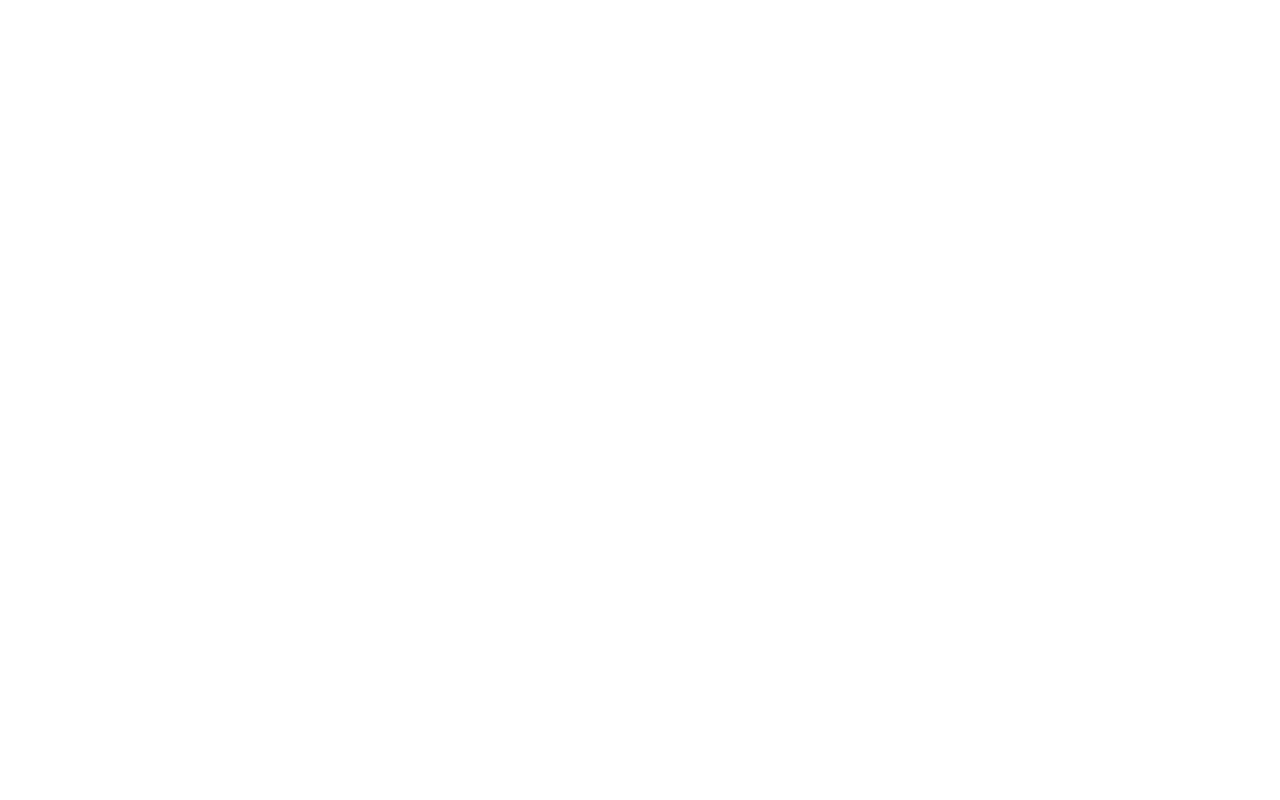
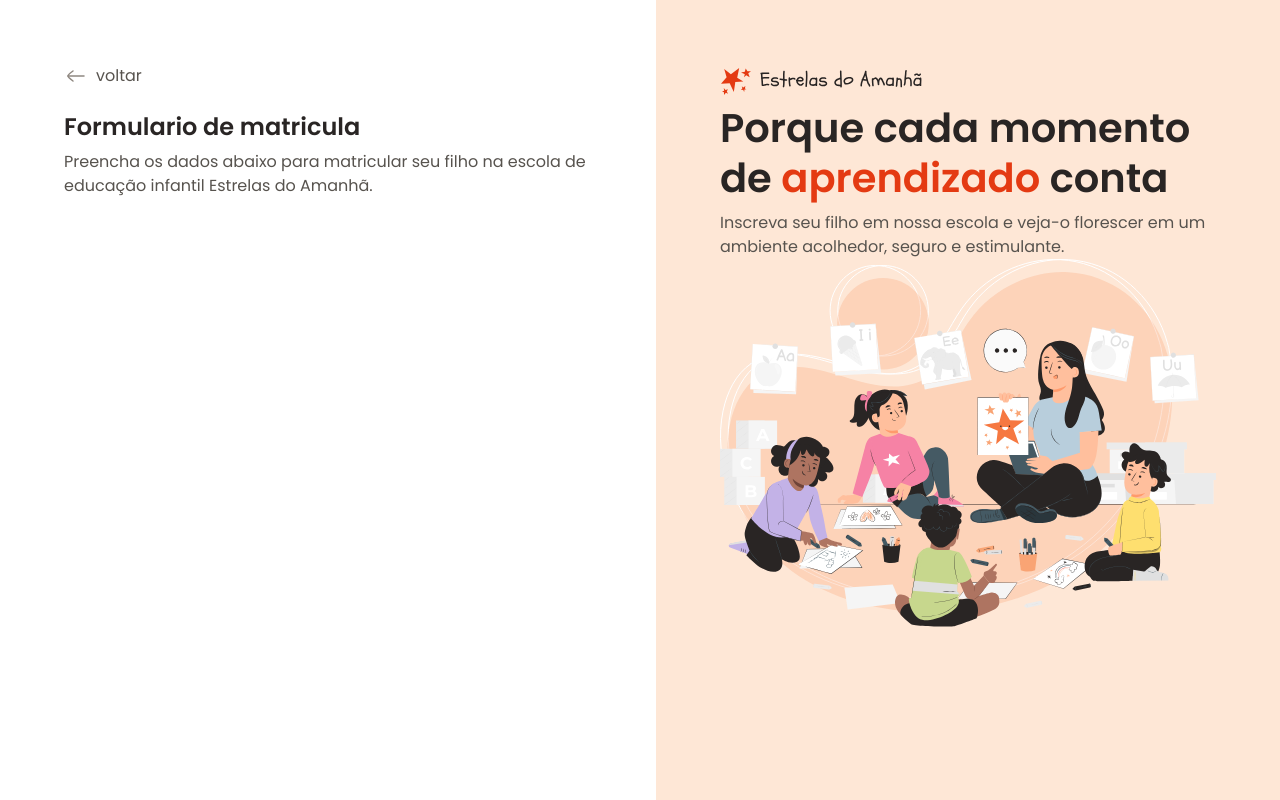
Before and after one commit to lilkirito22/Formulario-de-matricula, a plain HTML site: page index.html in a window 1280 px wide. Drawn offline with Linux system fonts and the light colour scheme.

Commit message:
Add global CSS styles and update page title

```diff
--- a/index.html
+++ b/index.html
@@ -11,5 +11,30 @@
 </head>
 <body>
 
+  <div id="app">
+    <main>
+      <div class="main-container">
+        <div class="back">
+          <img src="assets/icons/arrow-left-02.svg" alt="">
+          <span>voltar </span>
+        </div>
+
+        <h1>Formulario de matricula</h1>
+        <p>Preencha os dados abaixo para matricular seu filho na escola de educação infantil Estrelas do Amanhã.</p>
+      </div>
+    </main>
+
+    <aside>
+      <div class="aside-container">
+        <header>
+          <img src="assets/logo.svg" alt="">
+          <h2>Porque cada momento de <span>aprendizado</span> conta</h2>
+          <p>Inscreva seu filho em nossa escola e veja-o florescer em um ambiente acolhedor, seguro e estimulante.</p>
+          <img src="assets/Illustration.svg" alt="">
+        </header>
+      </div>
+    </aside>
+  </div>
+
 </body>
 </html>
--- a/styles/global.css
+++ b/styles/global.css
@@ -1,3 +1,10 @@
+*{
+  margin: 0;
+  padding: 0;
+  box-sizing: border-box;
+}
+
+
 :root {
   --text-primary: #292524;
   --text-secondary: #57534e;
@@ -15,3 +22,20 @@
   --text: 400 1rem/1.5 var(--font-family);
   --text-sm: 400 0.875/1.4 var(--font-family);
 }
+
+body{
+  overflow: hidden;
+
+  font:var(--text);
+  color: var(--text-secondary)
+
+}
+
+h1,h2{
+  color: var(--text-primary);
+}
+
+img{
+  max-width: 100%;
+  height: auto;
+}
--- a/styles/index.css
+++ b/styles/index.css
@@ -1 +1,2 @@
 @import url(global.css);
+@import url(layout.css);
--- /dev/null
+++ b/styles/layout.css
@@ -0,0 +1,53 @@
+#app{
+  display: grid;
+  grid-template-columns: 51.25% 48.75%;
+
+  height: 100vh;
+  overflow: hidden;
+}
+
+main{
+  overflow: auto;
+  padding: 4rem;
+
+ & .main-container{
+    max-width: 33rem;
+    margin-left: auto;
+
+  }
+
+  & .back{
+    display: flex;
+    align-items: center;
+    gap: .5rem;
+    margin-bottom: 1.5rem;
+
+  }
+  & h1{
+    font: 600 1.5rem/1.25 var(--font-family);
+    margin-bottom: .5rem;
+  }
+}
+
+aside{
+  background-color: var(--surface-secondary);
+  padding: 4rem;
+
+  & .aside-container{
+    max-width: 31rem;
+    /* margin-right: auto; */
+
+    & > img{
+      margin-top: 2rem;
+    }
+  }
+
+  & h2{
+    font: 600 2.5rem/1.25 var(--font-family);
+    margin-bottom: .5rem;
+
+    & span{
+      color: var(--text-highlight);
+    }
+  }
+}
```
Also changed, not shown: assets/Illustration.svg (added), assets/icons/alert-circle.svg (added), assets/icons/arrow-down-01.svg (added), assets/icons/arrow-left-02.svg (added), assets/icons/basketball-02.svg (added), assets/icons/boxing-glove-01.svg (added), assets/icons/calendar-03.svg (added), assets/icons/check.svg (added), assets/icons/cloud-upload.svg (added), assets/icons/football.svg (added), assets/icons/sun-02.svg (added), assets/icons/sun-cloud-02.svg (added), assets/icons/swimming.svg (added), assets/icons/volleyball.svg (added), 2 more files.
